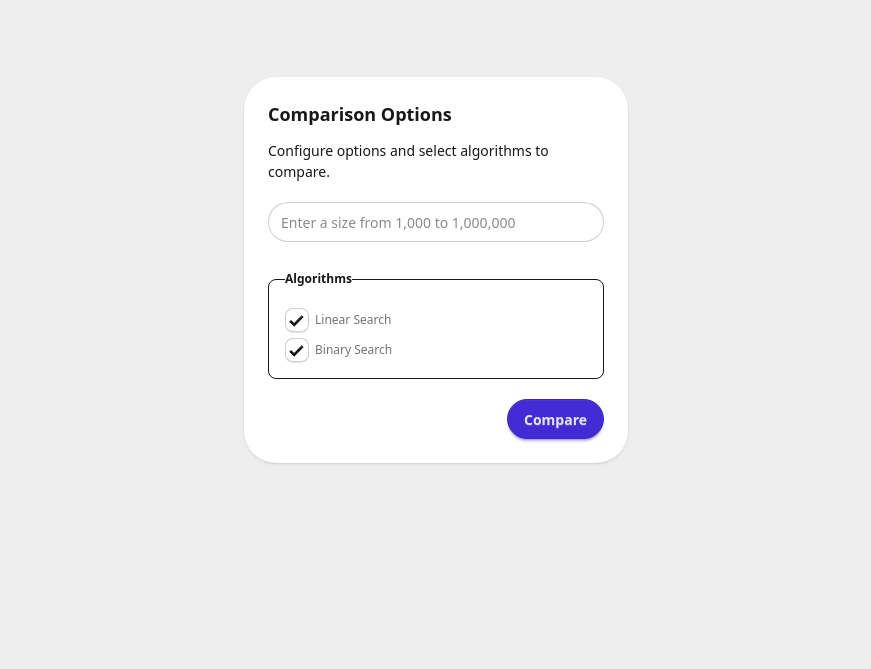
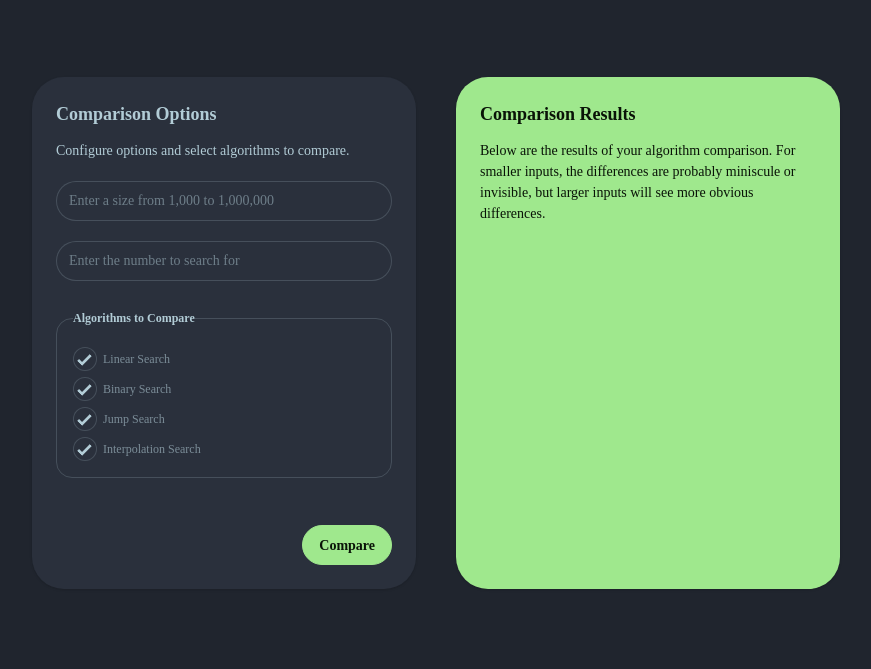
Before and after one commit to v81d/algorithm-race, a website built with Vite: page index.html in a window 1280 px wide. Shown: the part 131-800 px from the top of the page, without its empty margins (204-1075 px from the left). Built offline with nearby package versions, Linux system fonts and the light colour scheme.

Commit message:
feat: add more styling/elements and create algorithms class boilerplate

```diff
--- a/index.html
+++ b/index.html
@@ -1,5 +1,5 @@
 <!doctype html>
-<html lang="en">
+<html lang="en" data-theme="dim">
   <head>
     <meta charset="UTF-8" />
     <link rel="icon" type="image/svg+xml" href="/vite.svg" />
--- a/package.json
+++ b/package.json
@@ -14,6 +14,7 @@
     "vite": "^7.2.4"
   },
   "dependencies": {
+    "@fontsource/outfit": "^5.2.8",
     "@tailwindcss/vite": "^4.1.18",
     "tailwindcss": "^4.1.18"
   }
--- /dev/null
+++ b/src/algorithms.ts
@@ -0,0 +1,16 @@
+export type Result = {
+  position: number;
+  iterations: number;
+};
+
+export class Searcher {
+  input: number[];
+
+  constructor(input: number[]) {
+    this.input = input;
+  }
+
+  linearSearch(): Result {
+    return { position: 0, iterations: 0 };
+  }
+}
--- a/src/main.ts
+++ b/src/main.ts
@@ -4,7 +4,7 @@ const app: HTMLDivElement = document.querySelector("#app")!;
 
 const contentContainer: HTMLDivElement = document.createElement("div");
 contentContainer.className =
-  "w-full h-full flex flex-col items-center gap-20 p-10 bg-base-300";
+  "overflow-auto w-full h-full flex flex-col items-center gap-20 p-10 bg-base-300";
 app.appendChild(contentContainer);
 
 const headingContainer: HTMLDivElement = document.createElement("div");
@@ -22,11 +22,12 @@ subtitleLabel.textContent = "Compare the speed and efficiency of algorithms.";
 headingContainer.appendChild(subtitleLabel);
 
 const cardsContainer: HTMLDivElement = document.createElement("div");
-cardsContainer.className = "w-full h-full flex justify-center gap-10";
+cardsContainer.className = "w-full flex flex-wrap justify-center gap-10 ";
 contentContainer.appendChild(cardsContainer);
 
-const optionsCard: HTMLDivElement = document.createElement("div"); // card to configure options
-optionsCard.className = "card bg-base-100 w-96 h-fit shadow-sm rounded-4xl";
+// Card to configure options
+const optionsCard: HTMLDivElement = document.createElement("div");
+optionsCard.className = "card bg-base-100 w-96 h-128 shadow-sm rounded-4xl";
 cardsContainer.appendChild(optionsCard);
 
 const optionsCardBody: HTMLDivElement = document.createElement("div");
@@ -62,11 +63,21 @@ optionsCardSizeInput.max = "1000000";
 optionsCardSizeInput.title = "Must be between 1,000 and 1,000,000";
 optionsCardInputContainer.appendChild(optionsCardSizeInput);
 
+const optionsCardTargetInput: HTMLInputElement =
+  document.createElement("input");
+optionsCardTargetInput.className = "input validator w-full rounded-4xl";
+optionsCardTargetInput.type = "number";
+optionsCardTargetInput.placeholder = "Enter the number to search for";
+optionsCardTargetInput.min = "1";
+optionsCardTargetInput.max = "1000000";
+optionsCardTargetInput.title = "Must be between 1 and the size";
+optionsCardInputContainer.appendChild(optionsCardTargetInput);
+
 optionsCardInputContainer.insertAdjacentHTML(
   "beforeend",
   `
-<fieldset class="fieldset border-base rounded-box w-full border p-4">
-  <legend class="fieldset-legend">Algorithms</legend>
+<fieldset class="fieldset border-base-content/20 rounded-box w-full border p-4">
+  <legend class="fieldset-legend">Algorithms to Compare</legend>
   <label class="label">
     <input type="checkbox" checked="checked" class="checkbox" />
     Linear Search
@@ -75,13 +86,22 @@ optionsCardInputContainer.insertAdjacentHTML(
     <input type="checkbox" checked="checked" class="checkbox" />
     Binary Search
   </label>
+  <label class="label">
+    <input type="checkbox" checked="checked" class="checkbox" />
+    Jump Search
+  </label>
+  <label class="label">
+    <input type="checkbox" checked="checked" class="checkbox" />
+    Interpolation Search
+  </label>
 </fieldset>
 `,
 );
 
 const optionsCardButtonContainer: HTMLDivElement =
   document.createElement("div");
-optionsCardButtonContainer.className = "card-actions justify-end";
+optionsCardButtonContainer.className =
+  "card-actions h-full justify-end items-end";
 optionsCardBody.appendChild(optionsCardButtonContainer);
 
 const optionsCardCompareButton: HTMLButtonElement =
@@ -89,3 +109,28 @@ const optionsCardCompareButton: HTMLButtonElement =
 optionsCardCompareButton.className = "btn btn-primary rounded-4xl";
 optionsCardCompareButton.textContent = "Compare";
 optionsCardButtonContainer.appendChild(optionsCardCompareButton);
+
+// Card to see results
+const resultsCard: HTMLDivElement = document.createElement("div");
+resultsCard.className =
+  "card bg-primary w-96 h-128 shadow-sm rounded-4xl text-primary-content";
+cardsContainer.appendChild(resultsCard);
+
+const resultsCardBody: HTMLDivElement = document.createElement("div");
+resultsCardBody.className = "card-body gap-5";
+resultsCard.appendChild(resultsCardBody);
+
+const resultsCardHeadingContainer: HTMLDivElement =
+  document.createElement("div");
+resultsCardHeadingContainer.className = "flex flex-col gap-3";
+resultsCardBody.appendChild(resultsCardHeadingContainer);
+
+const resultsCardTitle: HTMLHeadingElement = document.createElement("h2");
+resultsCardTitle.className = "card-title";
+resultsCardTitle.textContent = "Comparison Results";
+resultsCardHeadingContainer.appendChild(resultsCardTitle);
+
+const resultsCardSubtitle: HTMLParagraphElement = document.createElement("p");
+resultsCardSubtitle.textContent =
+  "Below are the results of your algorithm comparison. For smaller inputs, the differences are probably miniscule or invisible, but larger inputs will see more obvious differences.";
+resultsCardHeadingContainer.appendChild(resultsCardSubtitle);
--- a/src/style.css
+++ b/src/style.css
@@ -1,5 +1,8 @@
 @import "tailwindcss";
-@plugin "daisyui";
+@import "@fontsource/outfit";
+@plugin "daisyui" {
+  themes: all;
+}
 
 html,
 body,
@@ -8,5 +11,5 @@ body,
 }
 
 #app {
-  @apply overflow-hidden;
+  @apply overflow-hidden font-["Outfit"];
 }
```
Also changed, not shown: 1 other file.
